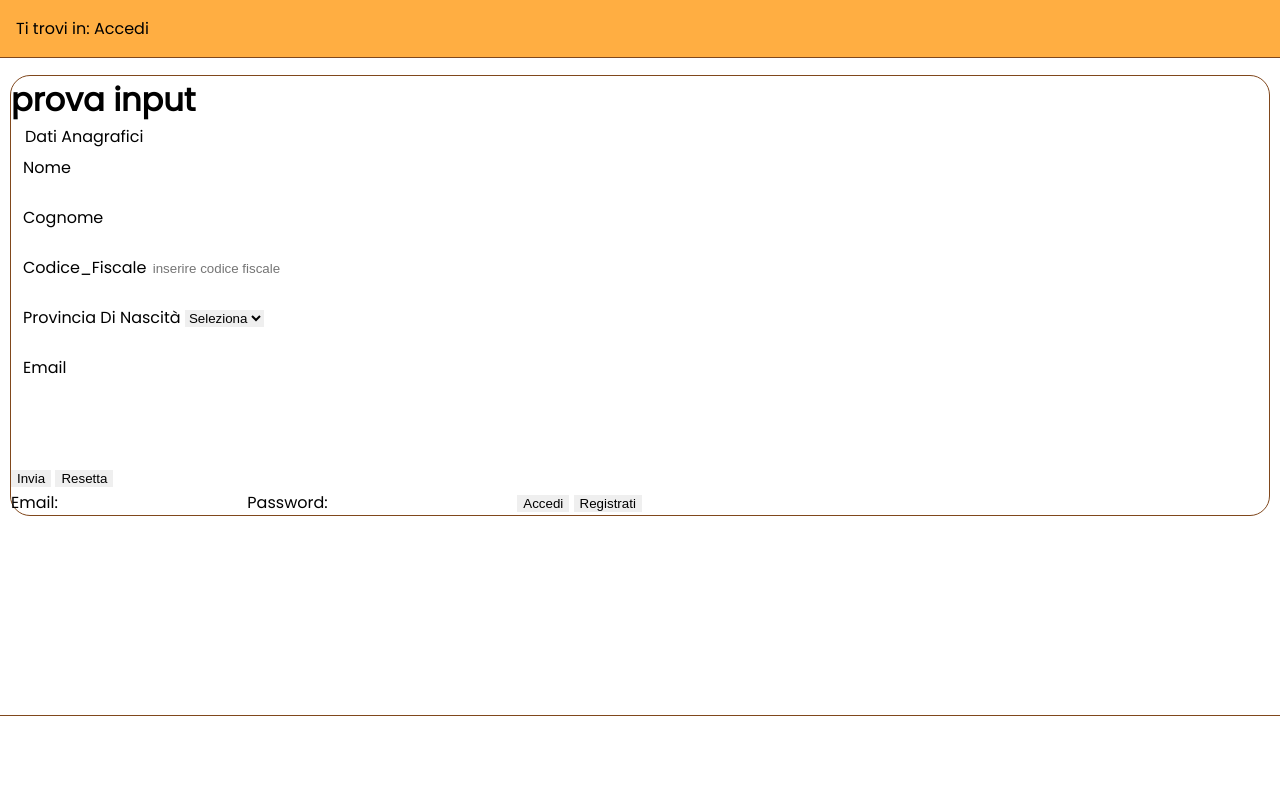
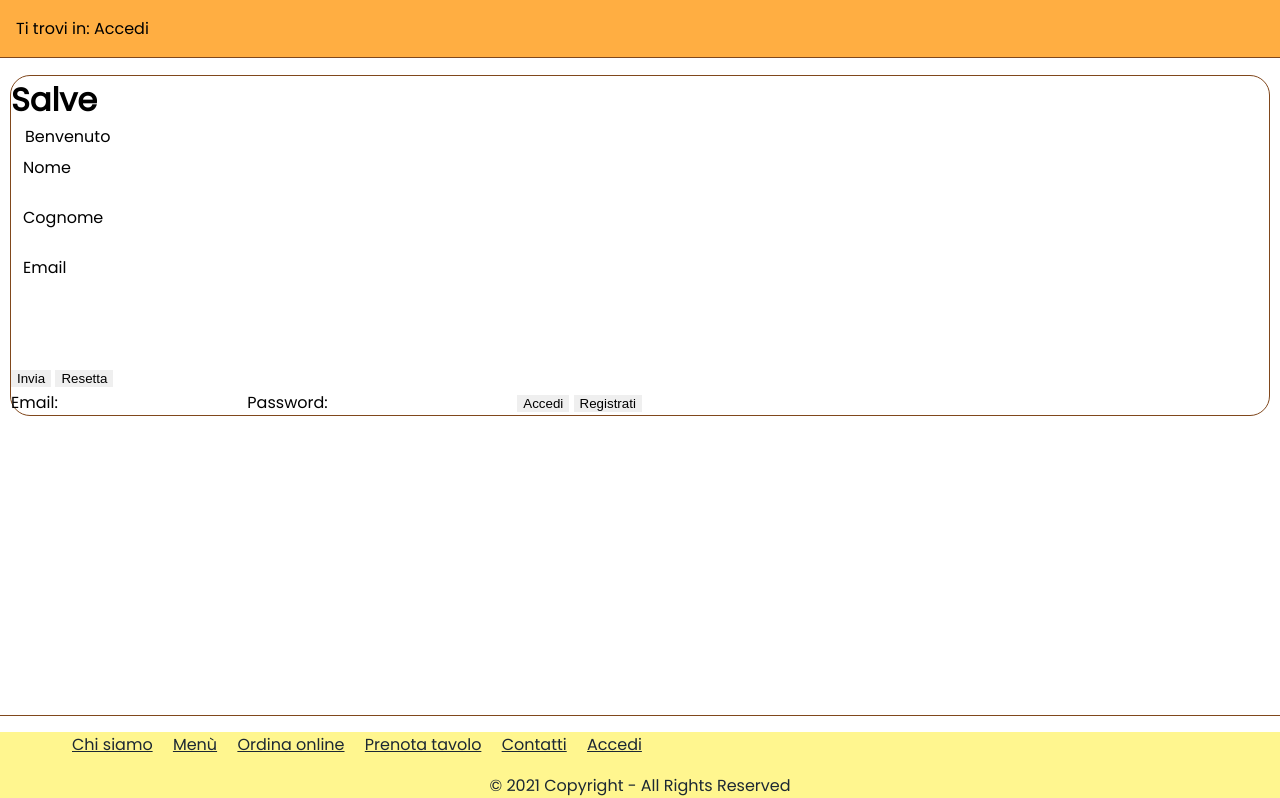
Before and after one commit to Alcky26/Progetto-TechWeb, a PHP site: page /PHP/login.php in a window 1280 px wide. Shown: the part 85-883 px from the top of the page. Before the commit the page ends 801 px from the top, so only its background shows below. Run offline with PHP 8.4, Linux system fonts and the light colour scheme.

Commit message:
cambiato css

```diff
--- a/CSS/style.css
+++ b/CSS/style.css
@@ -7,6 +7,16 @@
   --font: 'Poppins', sans-serif;
   --link_color: #1C2833;
   --link_visited: #360000;
+}
+
+#footer{
+  background-color:#FFF68F;
+  color:var(--link_color);
+}
+
+#copyright{
+
+  text-align:center;
 }
 
 * {
--- a/HTML/login.html
+++ b/HTML/login.html
@@ -51,25 +51,16 @@
       <div class="viewport container">
         <div class="first">
           <div class="subcontainer">
-      			<h1>prova input</h1>
+      			<h1>Salve </h1>
       			<form action="inserimento_dati.php" method="POST">
       				<fieldset>
-      					<legend>Dati Anagrafici</legend>
+      					<legend>Benvenuto</legend>
       					<label for="nome">Nome</label>
       					<input type="text" name="nome" readonly required><br><br>
       					<label for="cognome">Cognome</label>
       					<input type="text" cognome="cognome" disable><br><br>
-      					<label for="codiceFiscale">Codice_Fiscale</label>
-      					<input type="text" name="codiceFiscale" maxlength="16" placeholder="inserire codice fiscale" required><br><br>
-      					<label for="provinciaNascità">Provincia Di Nascità</label>
-      					<select name="provinciaNascità">
-      						<option value="">Seleziona</option>
-      						<option value="VE">VE</option>
-      						<option value="TV">TV</option>
-      						<option value="BL">BL</option>
-      					</select><br><br>
-      						<label for="email">Email</label>
-      						<input type="email"><br><br>
+						<label for="email">Email</label>
+      					<input type="email"><br><br>
       				</fieldset><br><br>
       				<input type="submit" value="Invia">
       				<input type="submit" value="Resetta">
@@ -93,5 +84,20 @@
         </div>
       </div>
 		</main>
+		<footer id="footer">
+			<div id="site-map">
+				<ul class="menu">
+					<li><a href="chisiamo.html">Chi siamo</a></li>
+					<li><a href="menu.html">Menù</a></li>
+					<li><a href="ordinazione.html">Ordina <span lang="en">online</span></a></li>
+					<li><a href="prenotazione.html">Prenota tavolo</a></li>
+					<li><a href="contatti.html">Contatti</a></li>
+					<li><a href="login.html">Accedi</a></li>
+				</ul>
+			</div>
+			<div id="copyright">
+				&copy; 2021 <span lang="en">Copyright - All Rights Reserved</span>
+			</div>
+		</footer>
 	</body>
 </html>
```
Also changed, not shown: HTML/chisiamo.html (+15 -0 lines), HTML/contatti.html (+15 -0 lines), HTML/index.html (+15 -0 lines), HTML/menu.html (+15 -0 lines), HTML/prenotazione.html (+15 -0 lines).
